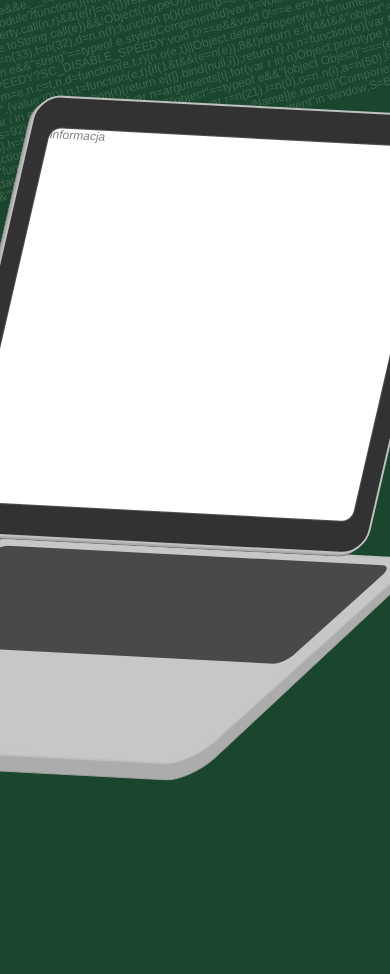
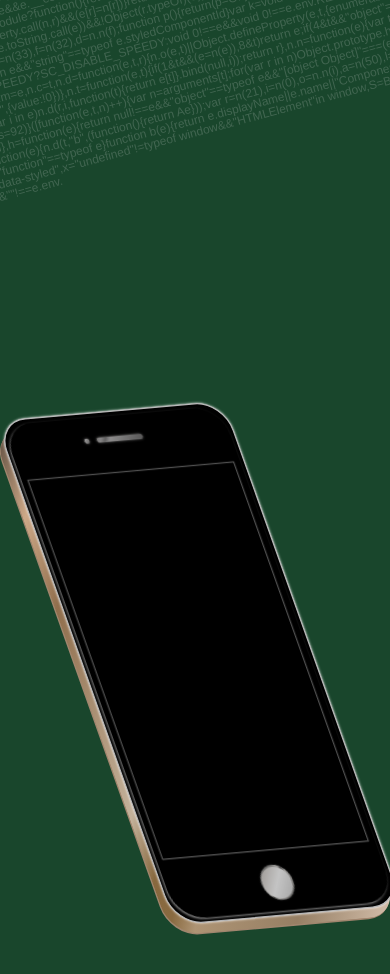
Before and after one commit to sibuls/portfolio-start, a React app: page / in a window 390 px wide. Shown: the part 940-1914 px from the top of the page. Built offline with nearby package versions, Linux system fonts and the light colour scheme.

Commit message:
phone to tablet animation - just grow up

```diff
--- a/src/AppContext.js
+++ b/src/AppContext.js
@@ -4,6 +4,7 @@ export const defaultObject = {
   isAboutMeActive: false,
   menuActive: 'start',
   handleBusinessCardClick: () => {},
+  color: 'white',
 };
 
 export const AppContext = createContext(defaultObject);
--- a/src/components/AnimationFrame.js
+++ b/src/components/AnimationFrame.js
@@ -13,7 +13,7 @@ const AnimationFrame = () => {
   return (
     <div className='animation'>
       <div className='animation__menu'>
-        <Phone />
+        <Phone color={'white'} />
         {/* <Laptop /> */}
 
         <div className='animation__cards'>
@@ -26,7 +26,7 @@ const AnimationFrame = () => {
         </div>
       </div>
       <div className='animation__laptop'>
-        <Laptop />
+        <Phone color={'black'} />
       </div>
     </div>
   );
--- a/src/components/Phone.js
+++ b/src/components/Phone.js
@@ -10,24 +10,36 @@ import Info from './Info';
 
 // assign components to animations - have to be outside of the function, but we can get to all animation by props
 const DivAnimation = styled.div`
-  animation: ${(props) => props.animationTime} ${(props) => props.phoneShow}
-    ease-out 1;
+  animation: 5s ${(props) => props.phoneShowMain} ease-out 1;
 `;
+
+//
+//
+
 const PhoneBottom = styled.div`
-  animation: 1s 0s ${(props) => props.phoneBottomAnime} ease-out 1;
+  animation: 1s 0s ${(props) => props.phoneBottomAnime} ease-out 1,
+    3s 0s ${(props) => props.phoneToTabletBottom} ease-out forwards;
 `;
+
+//
+//
+
 const Frame = styled.div`
-  animation: 3s 0s ${(props) => props.frameAnime} ease-out 1;
+  animation: 3s 0s ${(props) => props.frameAnime} ease-out 1,
+    4s 1s ${(props) => props.phoneToTabletFrame} ease-out forwards; ;
 `;
 const Screen = styled.div`
-  animation: 5s 0s ${(props) => props.screenAnime} ease-out 1;
+  animation: 5s 0s ${(props) => props.screenAnime} ease-out 1,
+    6s 0s ${(props) => props.phoneToTabletScreen} ease-out forwards;
 `;
 const Browser = styled.div`
   animation: ${(props) => props.screenTime} ${(props) => props.screenFade}
-    ease-out 1;
+      ease-out 1,
+    6s 0s ${(props) => props.phoneToTabletBrowser} ease-out forwards;
 `;
 const Glass = styled.div`
-  animation: 4s 0s ${(props) => props.glassAnime} ease-out 1;
+  animation: 4s 0s ${(props) => props.glassAnime} ease-out 1,
+    4s 1.5s ${(props) => props.phoneToTabletGlass} ease-out forwards;
 `;
 const ButtonAnime = styled.div`
   animation: 6s 0s ${(props) => props.accesoriesAnime} ease-out 1;
@@ -40,22 +52,23 @@ const Camera = styled.div`
 `;
 // end of assign components to animations
 
-const Phone = () => {
+// --- main function start ---
+
+const Phone = (props) => {
   const { isAboutMeActive, menuActive } = useContext(AppContext);
-  const animationTop = menuActive === 'start' ? '50%' : '56%';
-  const animationLeft = menuActive === 'start' ? '150%' : '51%';
-  const animationIterationCount = menuActive === 'start' ? '1' : '8';
-  const animationTime = menuActive === 'start' ? '5s' : '0.1s';
+  const animationStartTop = menuActive === 'start' ? '50%' : '56%';
+  const animationStartLeft = menuActive === 'start' ? '150%' : '51%';
+  // const animationTime = menuActive === 'start' ? '5s' : '3s';
   const screenTime = menuActive === 'start' ? '10s' : '1s';
   const screenOpacity = menuActive === 'start' ? '0' : '0.6';
 
-  // --animations--
+  // --loading page animations--
   //
   // main animation - makes whole phone visible
-  const phoneShow = keyframes`
+  const phoneShowMain = keyframes`
   0% {
-  top:${animationTop};
-  left:${animationLeft};
+  top:${animationStartTop};
+  left:${animationStartLeft};
   transform: translate(-50%, -50%) skew(15deg, 0deg) scale(1.2) rotate(-5deg);
   }
   10%{
@@ -103,32 +116,94 @@ const Phone = () => {
     60% {opacity:${screenOpacity}}
     100% {opacity:1;}`;
   //
-  // --end of animations--
+  // --end of loading page animations--
+
+  //--start animations: transform phone to tablet--
+
+  // fist animation of phone parts - gold bottom
+  const phoneToTabletBottom = keyframes`
+  0% {${menuActive === 'steps' ? 'height:100%;' : null}}
+  10% {${menuActive === 'steps' ? 'height:100%;' : null}}
+  80% {${menuActive === 'steps' ? 'height:100%;' : null}}
+  100% {${menuActive === 'steps' ? 'width:250%; height:90%;left:-60%' : null}}
+  `;
+
+  const phoneToTabletScreen = keyframes`
+  0% {${
+    menuActive === 'steps'
+      ? 'width:90%; height:75%; left:5%; top:12%; background:black; '
+      : null
+  }}
+  30% {${
+    menuActive === 'steps'
+      ? 'width:90%; height:75%; left:5%; top:12%; background:black;  '
+      : null
+  }}
+
+  99% {${menuActive === 'steps' ? 'background:black;  ' : null}}
+
+  100% {${
+    menuActive === 'steps' ? 'width:180%; height:70% ;top:10%;left:-30%' : null
+  }}
+  `;
+
+  const phoneToTabletBrowser = keyframes`
+  0% {${menuActive === 'steps' ? ' opacity:0;' : null}}
+
+
+  60% {${menuActive === 'steps' ? '  opacity:0;' : null}}
+  100% {${
+    menuActive === 'steps'
+      ? 'width:180%; height:70%;top:10%; left:-30%; '
+      : null
+  }}
+  `;
+
+  const phoneToTabletFrame = keyframes`
+  0% {${menuActive === 'steps' ? '' : null}}
+  100% {${menuActive === 'steps' ? 'width:240%; height:90%;left:-60%;' : null}}
+  `;
+
+  const phoneToTabletGlass = keyframes`
+  0% {${menuActive === 'steps' ? '' : null}}
+  100% {${menuActive === 'steps' ? 'width:240%; height:90%;left:-60%; ' : null}}
+  `;
+
+  //--end animations: transform phone to tablet--
 
   // return Phone function
   return (
     <React.Fragment>
       <DivAnimation
-        animationTime={animationTime}
-        phoneShow={phoneShow}
-        className='phone phone-anime'
+        // animationTime={animationTime}
+        phoneShowMain={phoneShowMain}
+        // className='phone phone-anime'
+        className='phone '
       >
         {' '}
         <Frame
           frameAnime={frameAnime}
-          className='phone-part phone__frame'
+          phoneToTabletFrame={phoneToTabletFrame}
+          className={`${
+            props.color === 'white'
+              ? 'phone-part phone__frame'
+              : 'phone-part phone__frame phone__frame--black'
+          }`}
         ></Frame>
         <Glass
           glassAnime={glassAnime}
+          phoneToTabletGlass={phoneToTabletGlass}
           className='phone-part phone__glass'
         ></Glass>
         <Screen
           screenAnime={screenAnime}
+          phoneToTabletScreen={phoneToTabletScreen}
           className='phone-part phone__screen phone__screen--modelx'
         >
           <Browser
             screenTime={screenTime}
             screenFade={screenFade}
+            phoneToTabletBrowser={phoneToTabletBrowser}
             className='phone__browser'
           >
             <Info />
@@ -150,7 +225,12 @@ const Phone = () => {
         </ButtonAnime>
         <PhoneBottom
           phoneBottomAnime={phoneBottomAnime}
-          className='phone-part phone__bottom'
+          phoneToTabletBottom={phoneToTabletBottom}
+          className={
+            menuActive === 'steps'
+              ? 'phone-part phone__bottom phone__bottom--tablet'
+              : 'phone-part phone__bottom'
+          }
         ></PhoneBottom>
       </DivAnimation>
     </React.Fragment>
--- a/src/sass/_business-card.scss
+++ b/src/sass/_business-card.scss
@@ -14,7 +14,7 @@
   align-content: flex-start;
   align-items: flex-start;
   padding: 5px;
-  background: $color-background;
+  background: $color-background-orange;
   font-family: Verdana, Geneva, Tahoma, sans-serif;
   text-transform: uppercase;
   box-shadow: 0px 0px 3px 0px rgb(141, 147, 144);
@@ -38,7 +38,7 @@
     position: absolute;
     transform: translate(-50%, -50%);
     color: rgba(143, 141, 141, 0.427);
-    background: $color-background;
+    background: $color-background-orange;
     font-size: 0.6rem;
     line-height: 1rem;
     letter-spacing: 0.1rem;
--- a/src/sass/_phone.scss
+++ b/src/sass/_phone.scss
@@ -13,6 +13,7 @@
   transform: translate(-50%, -50%) skew(15deg, 0deg) scale(1.2) rotate(-5deg);
   top: 56%;
   left: 51%;
+  // border: 4px dotted red;
 
   &-part {
     position: absolute;
@@ -28,6 +29,10 @@
     border-radius: 25px;
     background: $color-phone-background;
     box-shadow: 0px 0px 2px 0px (white);
+
+    &--black {
+      background: black;
+    }
   }
 
   &__glass {
@@ -78,19 +83,6 @@
   &__bottom {
     top: 2%;
     left: -3%;
-    // background: linear-gradient(
-    //     120deg,
-    //     #a0856e 1%,
-    //     #dcc2ab 10%,
-    //     #a07e5d 20%,
-    //     #c4b29b 43%,
-    //     #7e6f5c 50%,
-    //     #ae9474 60%,
-    //     #ab9882 80%,
-    //     #d8c3b0 100%
-    //   ),
-    //   #a98d72;
-
     background: linear-gradient(
         120deg,
         darken(#987e68, 20%) 1%,
@@ -108,6 +100,12 @@
     box-shadow: -1px 1px 0px 0px #a0856e;
     border-radius: 25px;
     z-index: -1;
+
+    // &--tablet {
+    //   // background: red;
+    //   width: 200%;
+    //   height: 150%;
+    // }
   }
 
   &__microphone {
--- a/src/sass/_variables.scss
+++ b/src/sass/_variables.scss
@@ -57,6 +57,17 @@ $color-background: linear-gradient(
     rgba($color-gray-dark, 1) 100%
   ),
   $color-gray-dark;
+
+$color-background-orange: linear-gradient(
+    135deg,
+    rgba(#faf3dd, 1) 1%,
+    rgba(#faf3dd, 1) 10%,
+    rgba(#d7cdae, 1) 30%,
+    rgba(#e6e0d0, 1) 50%,
+    rgba(#bdb7a4, 1) 80%,
+    rgba(#dad5c6, 1) 100%
+  ),
+  rgb(97, 68, 36);
 
 // color backround lighter
 $color-background-body: linear-gradient(
```
